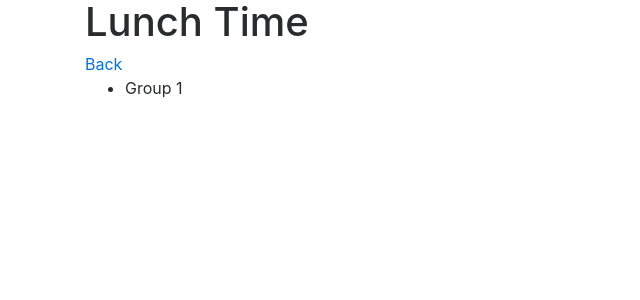
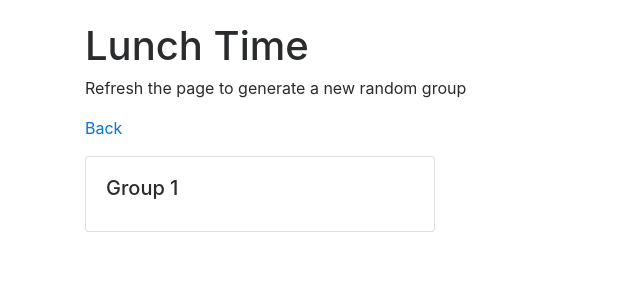
Before and after one commit to jason721b/family-friday, a Flask app: page /lunch_time in a window 1280 px wide. Shown: the top 300 px of the page, without its empty margins (0-640 px from the left). Run offline with Flask 2, Linux system fonts and the light colour scheme; data that the repository does not hold is empty; some libraries are stand-ins or nearby versions.

Commit message:
Polish the view of lunch time page

```diff
--- a/templates/lunch_time.html
+++ b/templates/lunch_time.html
@@ -1,20 +1,33 @@
 {% extends 'base.html' %}
 
+{% block title %}Lunch Time{% endblock %}
+
 {% block content %}
-    <h1>Lunch Time</h1>
+    <div class="row mt-4">
+        <div class="col-md-12">
+            <h1>Lunch Time</h1>
+            <p>
+                Refresh the page to generate a new random group
+            </p>
+        </div>
+    </div>
 
     <a href="{{ url_for('index') }}">Back</a>
 
-    <ul>
+    <div class="row mt-2">
         {% for i, group in enumerate(groups, 1) %}
-            <li>
-                Group {{ i }}
-                <ul>
-                    {% for member in group %}
-                        <li>{{ member.name }}</li>
-                    {% endfor %}
-                </ul>
-            </li>
+            <div class="col-md-4 col-sm-6">
+                <div class="card my-2">
+                    <div class="card-block">
+                        <h5 class="card-title">Group {{ i }}</h5>
+                        <div class="card-text">
+                            {% for member in group %}
+                                <li>{{ member.name }}</li>
+                            {% endfor %}
+                        </div>
+                    </div>
+                </div>
+            </div>
         {% endfor %}
-    </ul>
+    </div>
 {% endblock %}
```
